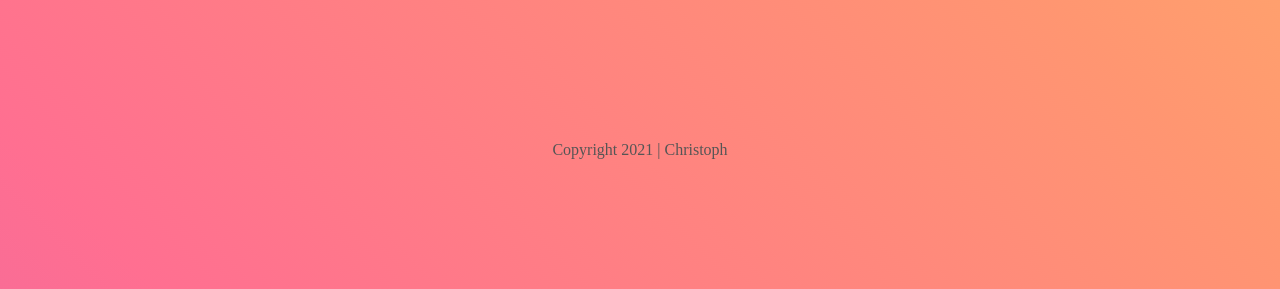
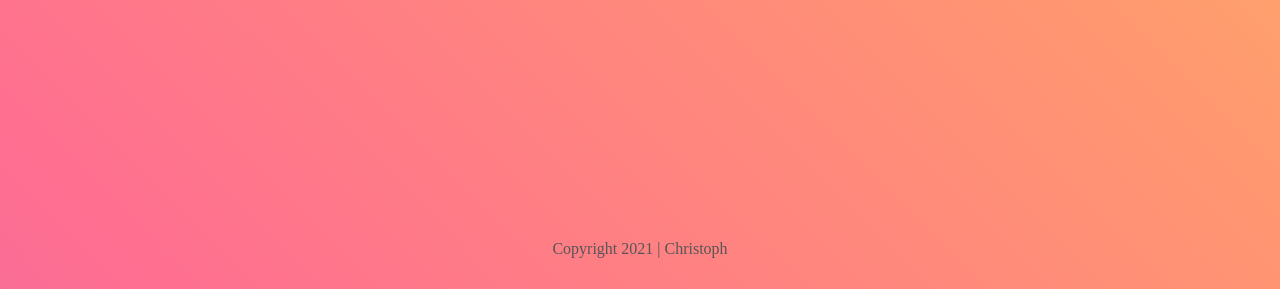
Before and after one commit to christoph-123/christoph-123.github.io, a plain HTML site: page index.html in a window 1280 px wide. Shown: the part 511-800 px from the top of the page. Drawn offline with nearby package versions, Linux system fonts and the light colour scheme.

Commit message:
Changes   - Improving the scss code for the  footer tag   - Adding a highly complex javascript programm

```diff
--- a/index.html
+++ b/index.html
@@ -27,6 +27,7 @@
         <footer class="footer">
                 Copyright 2021 | Christoph
         </footer>
+        <script src="typescript/main.js"></script>
         <script src="https://code.iconify.design/2/2.0.3/iconify.min.js"></script>
 </body>
 </html>
--- a/scss/style.scss
+++ b/scss/style.scss
@@ -84,6 +84,14 @@ body {
 }
 a:link, a:visited {
     // general
+    // svg {
+    //     padding: 20px;
+    //     box-shadow: 0px 0px 5px 5px gray;
+    //     border-radius: 3rem;
+    //     :hover {
+    //         cursor: pointer;
+    //     }
+    // }
     color: white;
     text-align: center;
     text-decoration: none;
@@ -99,36 +107,10 @@ a:link, a:visited {
 .footer {
     // general
     color: #555555;
-    // desktop
-    margin-top: 15rem;
-    margin-bottom: 1rem;
-    // mobile(very large)
-    @media (max-height: 950px) {
-        margin-top: 27rem;
-        margin-bottom: 3.1rem;
-    }
-    // mobile(large)
-    @media (max-height: 899px) {
-        margin-top: 24rem;
-        margin-bottom: 3.1rem;
-    }
-    // mobile(medium)
-    @media (max-height: 829px) {
-        margin-top: 20rem;
-        margin-bottom: 3.1rem;
-    }
-    // mobile(small)
-    @media (max-height: 761px) {
-        margin-top: 17rem;
-        margin-bottom: 3.1rem;
-    }
-    // mobile(very small)
-    @media (max-height: 700px) {
-        margin-top: 13rem;
-        margin-bottom: 2rem;
-    }
-    // tablets
-    @media (max-height: 820px) and (min-width: 999px){
-        margin-top: 7rem;
-    }
+    text-align: center;
+    width: 20rem;
+    position: absolute;
+    top:95%;
+    left:50%;
+    transform: translate(-50%, -50%);
 }
--- /dev/null
+++ b/typescript/main.js
@@ -0,0 +1,2 @@
+console.log('hello world');
+// alert('Hello world')
```
Also changed, not shown: scss/style.css, 1 other file.
